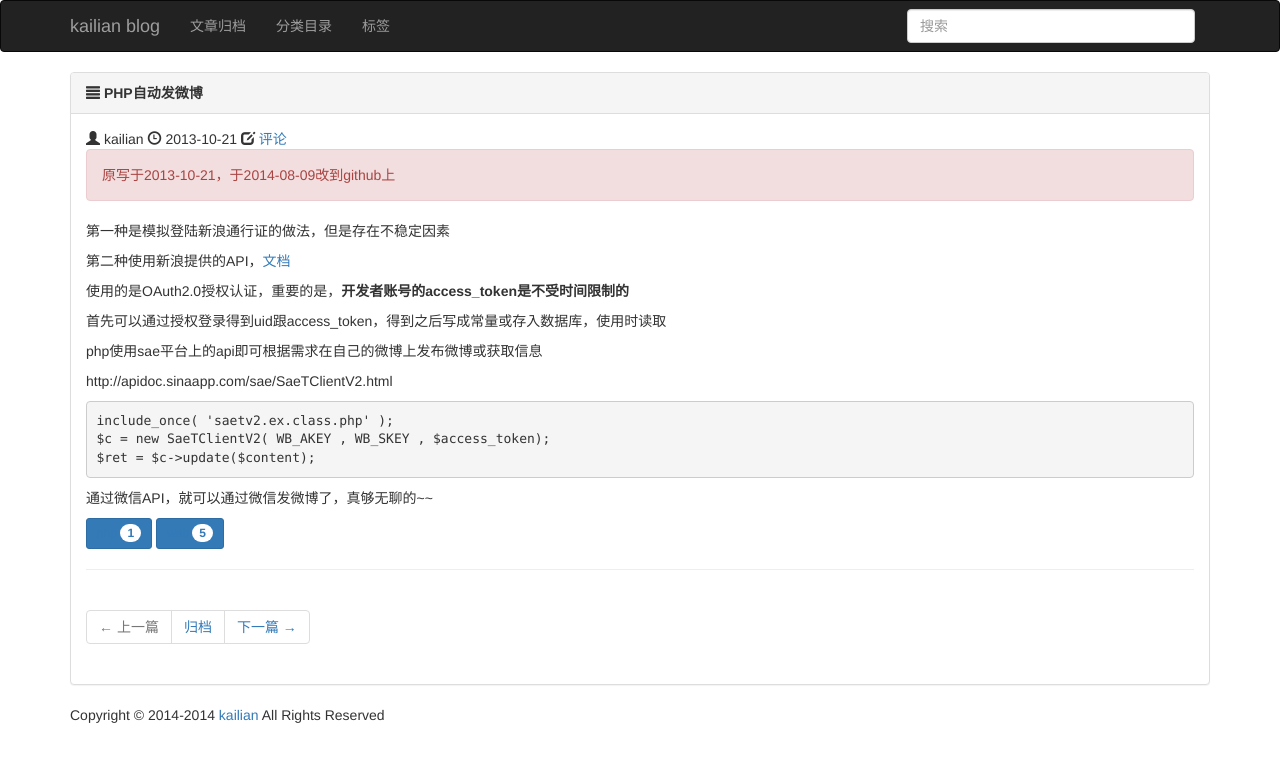
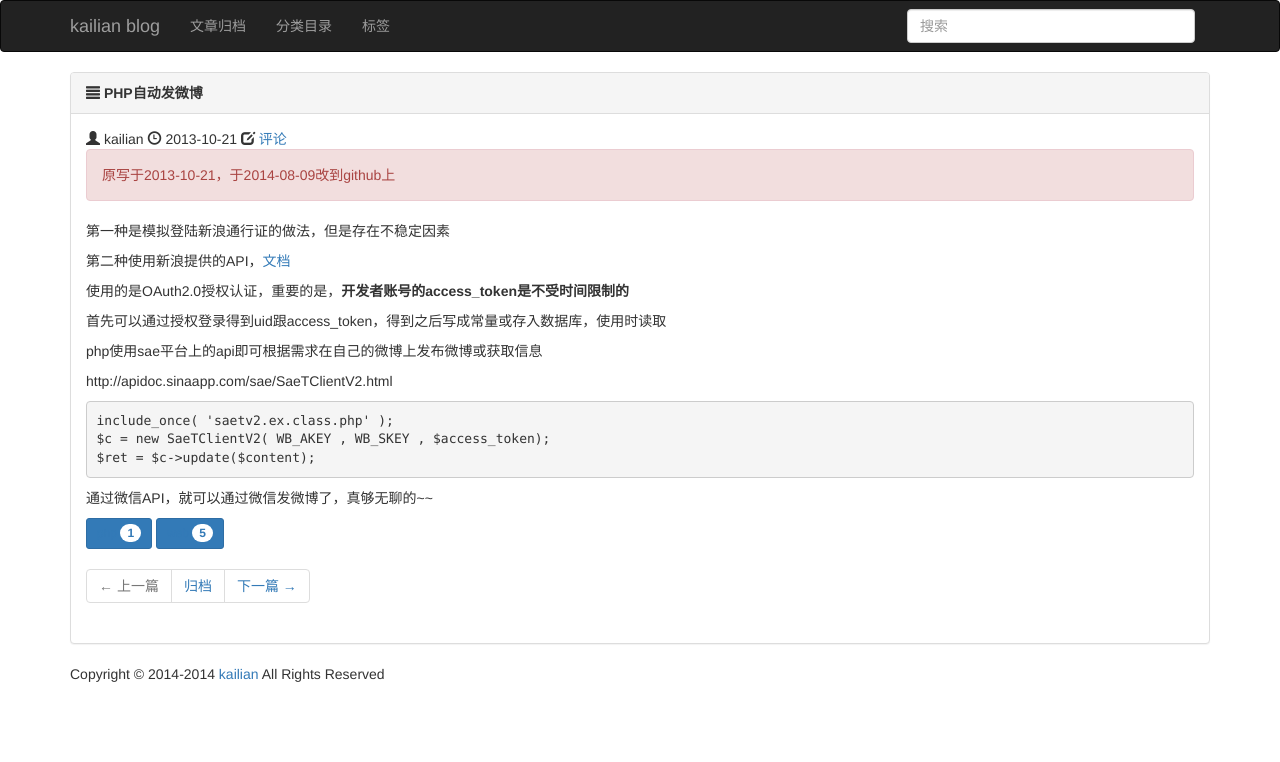
Before and after one commit to kailian/kailian.github.io, a Jekyll site: the page built from _posts/2013-10-21-auto-send-weibo.md, in a window 1280 px wide. Shown: the top 762 px of the page. Built offline with Jekyll 4.4.1, drawn with Linux system fonts in a browser that asks for light colours; nearby versions of some CDN libraries; library files that are not in the unit come from our copies; comment, search, counter and statistics services are not loaded.

Commit message:
【开发】post页面bug

```diff
--- a/_includes/themes/twitter/post.html
+++ b/_includes/themes/twitter/post.html
@@ -17,12 +17,11 @@
     </div>
     <div class="blog-content">
       {{ content }}
-    </div>
 
       {% unless page.tags == empty %}
-      <div class="tag_box inline blog-list">
+      <div class="tag_box blog-list">
         {% for tag in page.tags %}
-          <span class="tag-box blog-left">
+          <span class="tag-box">
             <button class="btn btn-primary btn-sm">
               <a href="{{ BASE_PATH }}{{ site.JB.tags_path }}#{{ tag }}-ref">
                 <span class="tag-color">{{ tag }}</span>
@@ -33,8 +32,8 @@
         {% endfor %}
       </div>
       {% endunless %}
+    </div>
 
-      <hr>
     <div class="blog-center">
       <ul class="pagination">
       {% if page.previous %}
@@ -50,6 +49,7 @@
       {% endif %}
       </ul>
     </div>
+
   </div>
 </div>
 <div id="comment"></div>
```
Lines whose indentation alone changed are shown as unchanged.
